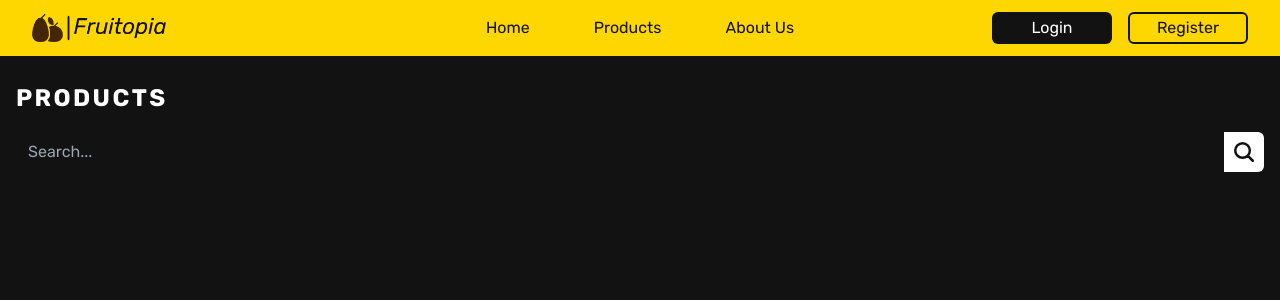
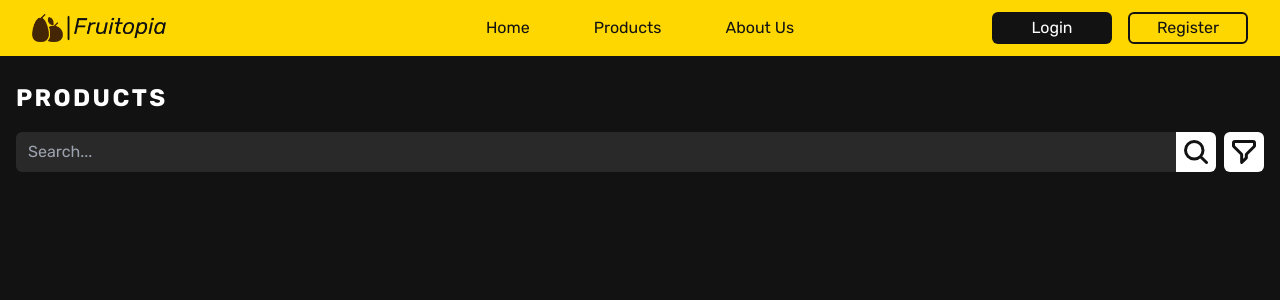
Before and after one commit to br14nn/fruitopia-frontend, a Next.js app: page /products in a window 1280 px wide. Shown: the top 300 px of the page. Built offline with nearby package versions, Linux system fonts and the light colour scheme.

Commit message:
added filter button

```diff
--- a/src/app/products/page.tsx
+++ b/src/app/products/page.tsx
@@ -1,10 +1,18 @@
 import SearchBar from "@/components/custom/SearchBar";
+import FilterIcon from "@/components/svgs/FilterIcon";
 
 const ProductsPage = () => {
   return (
     <main className="flex min-h-screen w-full flex-col gap-4 px-4">
       <h1 className="mt-20 text-md font-bold tracking-widest">PRODUCTS</h1>
-      <SearchBar />
+
+      <div className="flex w-full items-center gap-2">
+        <SearchBar className="w-auto flex-grow" />
+
+        <button className="h-10 w-10 rounded-md bg-secondary-default p-2 transition-colors duration-200 hover:bg-secondary-200">
+          <FilterIcon />
+        </button>
+      </div>
     </main>
   );
 };
--- a/src/components/custom/SearchBar.tsx
+++ b/src/components/custom/SearchBar.tsx
@@ -1,18 +1,36 @@
+"use client";
+
 import React from "react";
 import SearchIcon from "../svgs/SearchIcon";
+import { cn } from "@/utils/utils";
 
-const SearchBar = () => {
+interface SearchBarProps {
+  className?: string;
+}
+
+const SearchBar = ({ className }: SearchBarProps) => {
+  const handleSubmit = (e: React.FormEvent<HTMLFormElement>) => {
+    e.preventDefault();
+  };
+
   return (
-    <div className="flex w-full items-center overflow-hidden rounded-md">
+    <form
+      className={cn(
+        "flex w-full items-center overflow-hidden rounded-md",
+        className,
+      )}
+      onSubmit={handleSubmit}
+    >
       <input
-        className="flex-grow bg-secondary-950 bg-transparent px-3 py-2 text-secondary-default outline-none transition-colors duration-300 focus:bg-secondary-900"
+        className="flex-grow bg-secondary-950 px-3 py-2 text-secondary-default outline-none transition-colors duration-300 focus:bg-secondary-900"
         type="text"
         placeholder="Search..."
       />
-      <button className="flex aspect-square w-10 items-center justify-center bg-secondary-default">
+
+      <button className="flex aspect-square w-10 items-center justify-center bg-secondary-default p-2 transition-colors duration-200 hover:bg-secondary-200">
         <SearchIcon />
       </button>
-    </div>
+    </form>
   );
 };
 
--- /dev/null
+++ b/src/components/svgs/FilterIcon.tsx
@@ -0,0 +1,20 @@
+const FilterIcon = () => {
+  return (
+    <svg
+      className="aspect-square w-full"
+      viewBox="0 0 16 16"
+      fill="none"
+      xmlns="http://www.w3.org/2000/svg"
+    >
+      <path
+        d="M1 2.24444C1 1.80885 1 1.59105 1.08477 1.42467C1.15934 1.27833 1.27833 1.15934 1.42467 1.08477C1.59105 1 1.80885 1 2.24444 1H13.7556C14.1912 1 14.409 1 14.5753 1.08477C14.7217 1.15934 14.8406 1.27833 14.9152 1.42467C15 1.59105 15 1.80885 15 2.24444V3.59565C15 3.78588 15 3.881 14.9785 3.97051C14.9595 4.04988 14.9281 4.12574 14.8854 4.19533C14.8373 4.27382 14.77 4.34108 14.6355 4.4756L9.92002 9.19109C9.78554 9.32557 9.71827 9.39284 9.6702 9.47132C9.6275 9.54093 9.59608 9.61677 9.57702 9.69618C9.55556 9.7857 9.55556 9.88082 9.55556 10.071V11.8889L6.44444 15V10.071C6.44444 9.88082 6.44444 9.7857 6.42295 9.69618C6.4039 9.61677 6.37248 9.54093 6.32983 9.47132C6.28173 9.39284 6.21447 9.32557 6.07995 9.19109L1.36449 4.4756C1.22997 4.34108 1.16271 4.27382 1.11461 4.19533C1.07197 4.12574 1.04055 4.04988 1.02149 3.97051C1 3.881 1 3.78588 1 3.59565V2.24444Z"
+        stroke="#121212"
+        strokeWidth="2"
+        strokeLinecap="round"
+        strokeLinejoin="round"
+      />
+    </svg>
+  );
+};
+
+export default FilterIcon;
--- a/src/components/svgs/SearchIcon.tsx
+++ b/src/components/svgs/SearchIcon.tsx
@@ -1,7 +1,7 @@
 const SearchIcon = () => {
   return (
     <svg
-      className="aspect-square w-5 stroke-primary-default"
+      className="aspect-square w-full stroke-primary-default"
       viewBox="0 0 16 16"
       fill="none"
       xmlns="http://www.w3.org/2000/svg"
```
Also changed, not shown: src/components/svgs/FilterIcon.svg (added).
